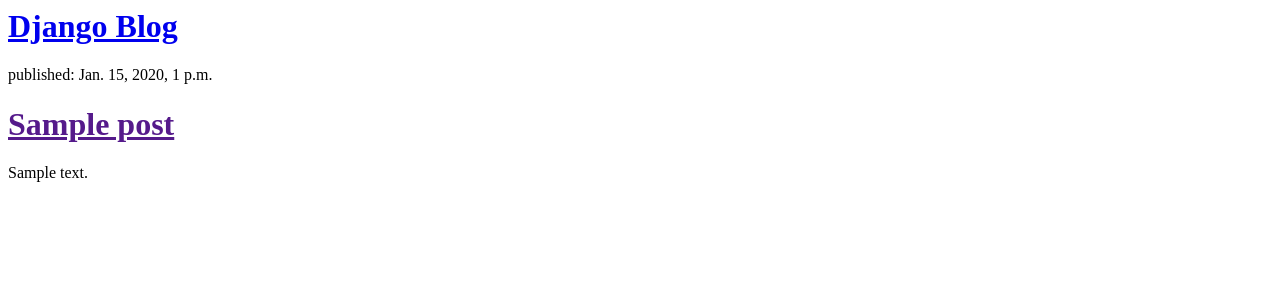
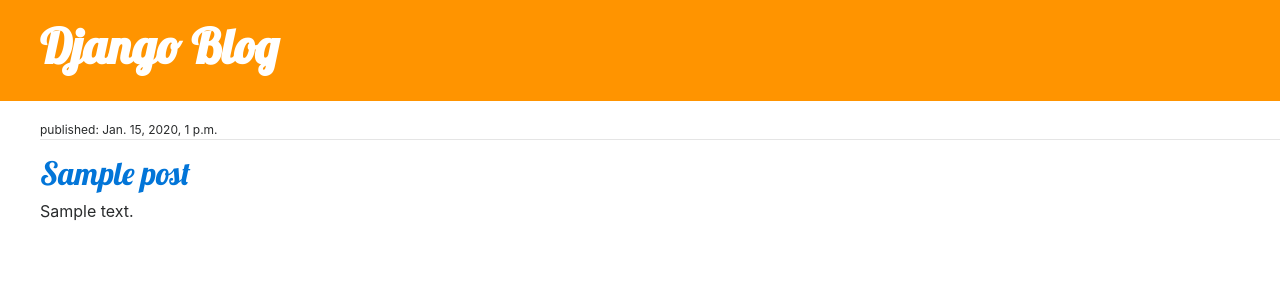
Before and after one commit to Kelmdmitry/djangogirls, a Django app: template blog/templates/blog/post_list.html in a window 1280 px wide. Shown: the top 300 px of the page. Run offline with Django 3.2, Linux system fonts and the light colour scheme; the template is opened without the code that fills it: values that come from a table or form of the project are taken from there, others are empty; tables that the repository leaves empty hold one stand-in row (values such as "Sample post"); some libraries are stand-ins or nearby versions.

Commit message:
Modified template 2s

```diff
--- /dev/null
+++ b/blog/static/css/blog.css
@@ -0,0 +1,68 @@
+
+h1 a {
+		font-weight: bold;
+        color: #FCA205;
+        font-family: 'Lobster';
+    }
+
+.page-header {
+        background-color: #ff9400;
+        margin-top: 0;
+        padding: 20px 20px 20px 40px;
+    }
+
+.page-header h1, .page-header h1 a, .page-header h1 a:visited, .page-header h1 a:active {
+        color: #ffffff;
+        font-size: 36pt;
+        text-decoration: none;
+    }
+
+.content {
+        margin-left: 40px;
+    }
+
+.content p {
+	width: 90%;
+}
+
+h1, h2, h3, h4 {
+        font-family: 'Lobster';
+    }
+
+.date {
+        float: right;
+        color: #828282;
+    }
+
+.save {
+        float: right;
+    }
+
+.post-form textarea, .post-form input {
+        width: 100%;
+    }
+
+.top-menu, .top-menu:hover, .top-menu:visited {
+        color: #ffffff;
+        float: right;
+        font-size: 26pt;
+        margin-right: 20px;
+    }
+
+.post {
+        margin-bottom: 70px;
+    }
+
+.post_date {
+	font-size: 12px;
+	margin: 20px 0 0 0;
+	padding: 0;
+}
+
+hr {
+	margin-top:0;
+}
+
+.post h1 a, .post h1 a:visited {
+        color: #000000;
+    }
--- a/blog/templates/blog/post_list.html
+++ b/blog/templates/blog/post_list.html
@@ -1,18 +1,24 @@
+{% load staticfiles %}
 <html>
     <head>
         <title>Django blog</title>
+        <link rel="stylesheet" href="https://maxcdn.bootstrapcdn.com/bootstrap/4.0.0-alpha.6/css/bootstrap.min.css" integrity="sha384-rwoIResjU2yc3z8GV/NPeZWAv56rSmLldC3R/AZzGRnGxQQKnKkoFVhFQhNUwEyJ" crossorigin="anonymous">
+        <link rel="stylesheet" href="{% static 'css/blog.css' %}">
+        <link href="https://fonts.googleapis.com/css?family=Lobster&subset=latin,cyrillic" rel="stylesheet" type="text/css">
     </head>
     <body>
-		<div>
+		<div class="page-header">
 	        <h1><a href="/">Django Blog</a></h1>
 	    </div>
-
+	    <div class="content">
 	    {% for post in posts %}
-	        <div>
-	            <p>published: {{ post.published_date }}</p>
-	            <h1><a href="">{{ post.title }}</a></h1>
+	        <div class="post">
+	            <p class="post_date">published: {{ post.published_date }}</p>
+	            <hr>
+	            <h2><a href="">{{ post.title }}</a></h2>
 	            <p>{{ post.text|linebreaksbr }}</p>
 	        </div>
 	    {% endfor %}
+	    </div>
     </body>
 </html>
```
